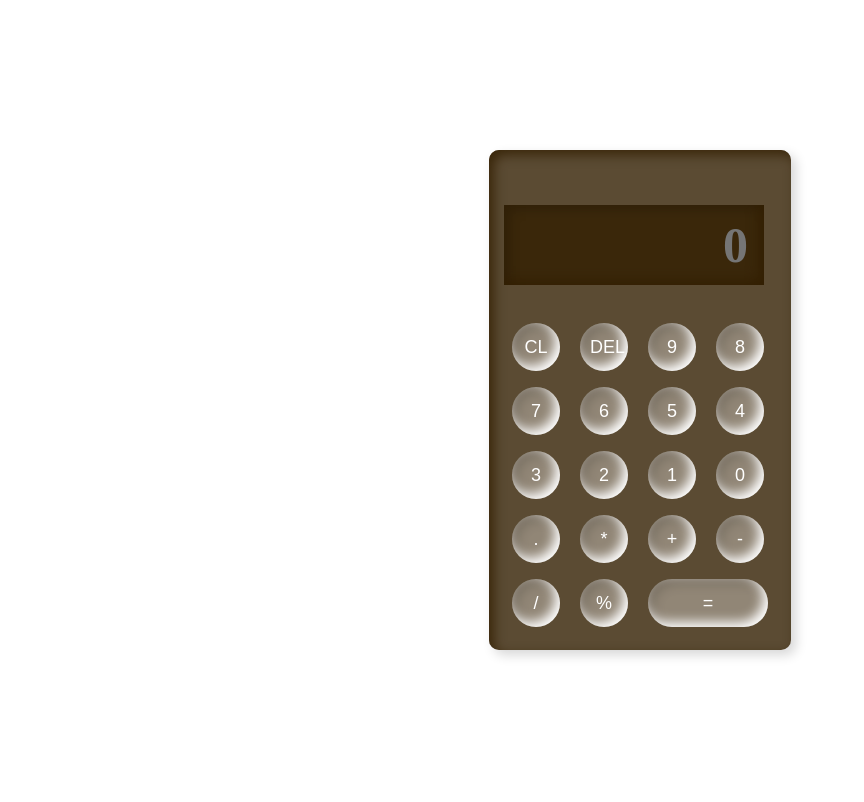
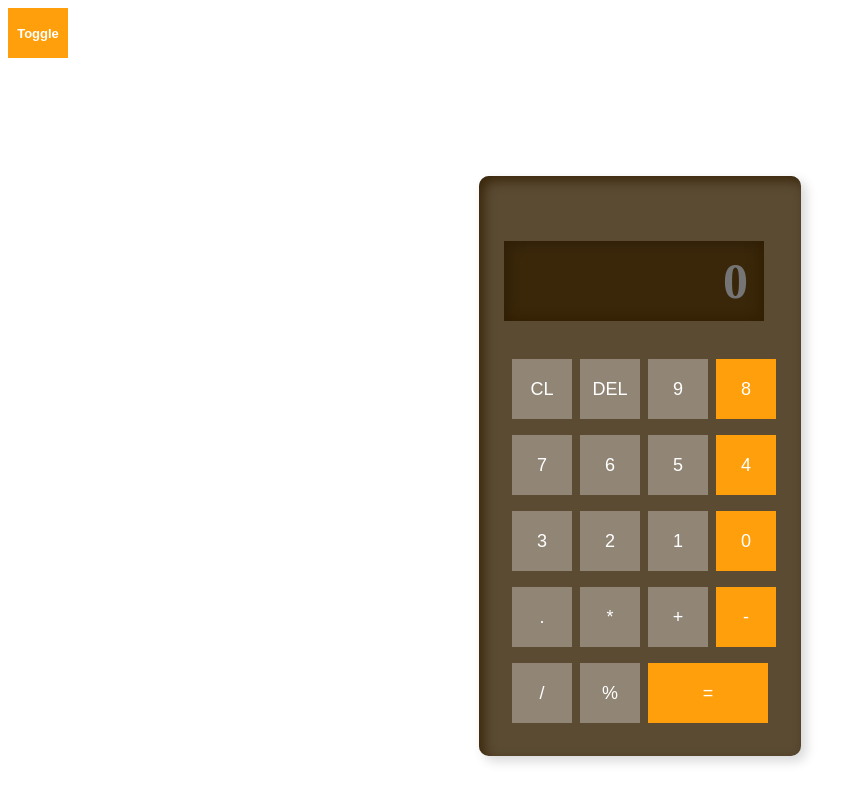
Before and after one commit to EjiroOsiephri/DavisLimited-Frontend, a plain HTML site: page index.html in a window 1280 px wide. Shown: the whole page, without its empty margins (0-864 px from the left). Drawn offline with Linux system fonts and the light colour scheme.

Commit message:
Add: Added Toggle functionalities

```diff
--- a/index.html
+++ b/index.html
@@ -8,28 +8,31 @@
     <link rel="stylesheet" href="style.css" />
   </head>
   <body>
+    <div id="toggle">
+      <button id="togglebtn">Toggle</button>
+    </div>
     <div class="container">
       <div class="calculator">
         <input type="text" placeholder="0" id="output-go" />
         <button onclick="Clear()">CL</button>
         <button onclick="DEL('del')">DEL</button>
         <button onclick="display('9')">9</button>
-        <button onclick="display('8')">8</button>
+        <button onclick="display('8')" class="distinct-style">8</button>
         <button onclick="display('7')">7</button>
         <button onclick="display('6')">6</button>
         <button onclick="display('5')">5</button>
-        <button onclick="display('4')">4</button>
+        <button onclick="display('4')" class="distinct-style">4</button>
         <button onclick="display('3')">3</button>
         <button onclick="display('2')">2</button>
         <button onclick="display('1')">1</button>
-        <button onclick="display('0')">0</button>
+        <button onclick="display('0')" class="distinct-style">0</button>
         <button onclick="display('.')">.</button>
         <button onclick="display('*')">*</button>
         <button onclick="display('+')">+</button>
-        <button onclick="display('-')">-</button>
+        <button onclick="display('-')" class="distinct-style">-</button>
         <button onclick="display('/')">/</button>
         <button onclick="display('%')">%</button>
-        <button onclick="calculate('=')" class="equal">=</button>
+        <button onclick="calculate('=')" class="distinct-style">=</button>
       </div>
     </div>
     <script src="index.js"></script>
--- a/index.js
+++ b/index.js
@@ -1,4 +1,22 @@
-var output = document.getElementById("output-go");
+let toggleValue = true;
+const distinctStyleButtons = document.querySelectorAll(".distinct-style");
+
+const originalClassNames = Array.from(distinctStyleButtons).map(
+  (button) => button.className
+);
+
+document.getElementById("togglebtn").addEventListener("click", function () {
+  toggleValue = !toggleValue;
+  console.log("Toggle value:", toggleValue);
+
+  distinctStyleButtons.forEach((button, index) => {
+    if (toggleValue === false) {
+      button.className = "toggled-value";
+    } else {
+      button.className = originalClassNames[index];
+    }
+  });
+});
 
 function display(num) {
   output.value += num;
@@ -6,6 +24,7 @@ function display(num) {
 function Clear() {
   return (output.value = "");
 }
+
 function calculate() {
   try {
     return (output.value = eval(output.value));
--- a/style.css
+++ b/style.css
@@ -10,7 +10,7 @@
   justify-content: center;
 }
 .calculator {
-  padding: 15px;
+  padding: 25px;
   background-color: rgba(50, 30, 0, 0.8);
   display: grid;
   grid-template-columns: repeat(4, 68px);
@@ -37,12 +37,9 @@ input {
   margin-bottom: 30px;
 }
 button {
-  height: 48px;
-  width: 48px;
-  border-radius: 40px;
+  height: 60px;
+  width: 60px;
   padding: 10px;
-  box-shadow: inset -5px -5px 12px #ffffff,
-    inset 5px 5px 12px rgba(0, 0, 0, 0.16);
   border: none;
   font-size: 18px;
   background-color: rgba(153, 143, 128, 0.88);
@@ -51,4 +48,37 @@ button {
 }
 .equal {
   width: 120px;
+  background-color: #ff9f0c;
+  box-shadow: none;
 }
+.distinct-style {
+  background-color: #ff9f0c;
+  box-shadow: none;
+}
+button:hover {
+  background: rgba(50, 30, 0, 0.8);
+  opacity: 40%;
+}
+#togglebtn {
+  width: 60px;
+  padding: 0;
+  height: 50px;
+  text-align: center;
+  font-size: 13px;
+  font-weight: 900;
+  background-color: #ff9f0c;
+}
+
+.distinct-style:last-child {
+  width: 120px;
+  background-color: #ff9f0c;
+  box-shadow: none;
+}
+.toggled-value {
+  background-color: red;
+}
+.toggled-value:last-child {
+  width: 120px;
+  background-color: red;
+  box-shadow: none;
+}
```
